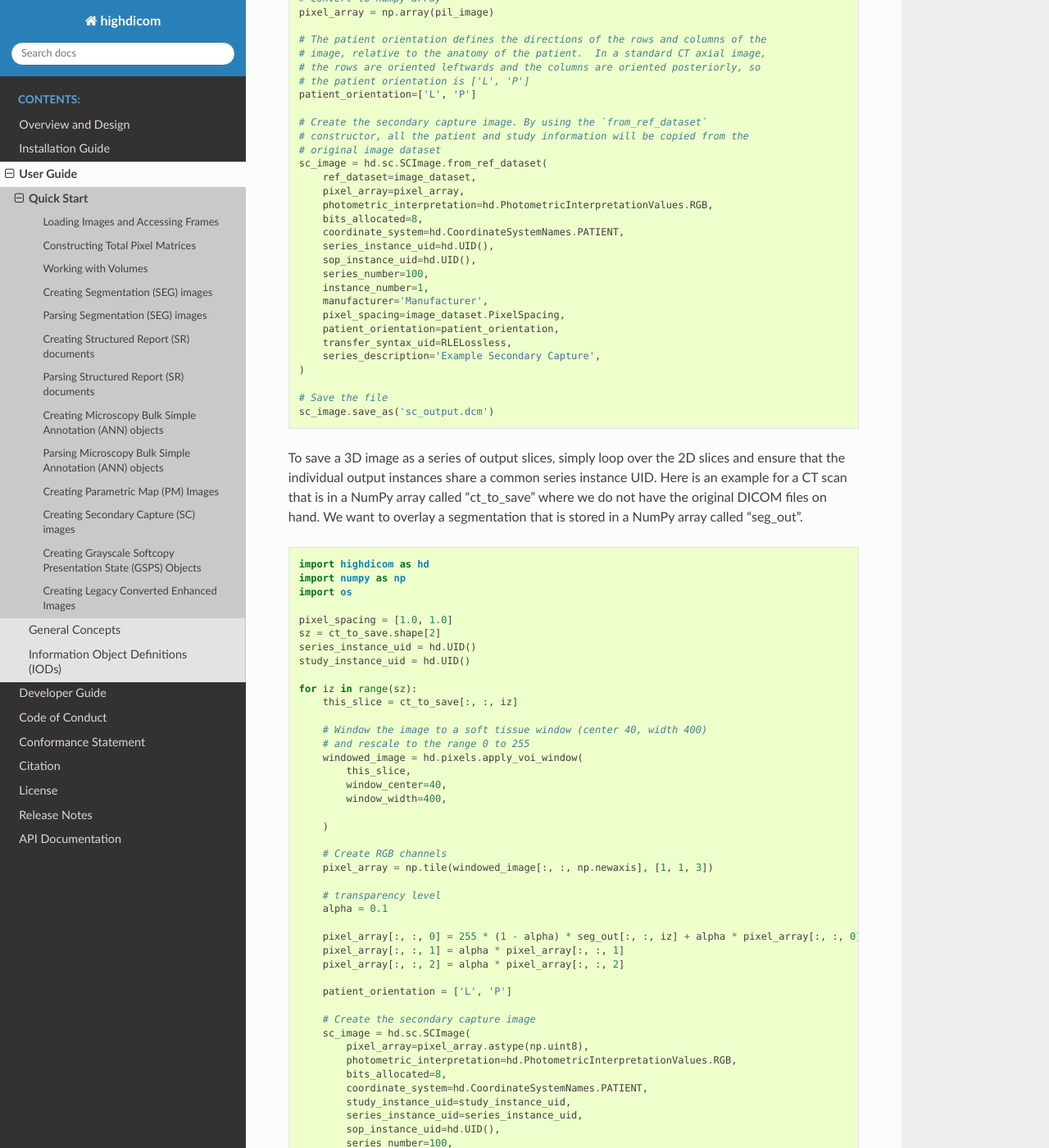
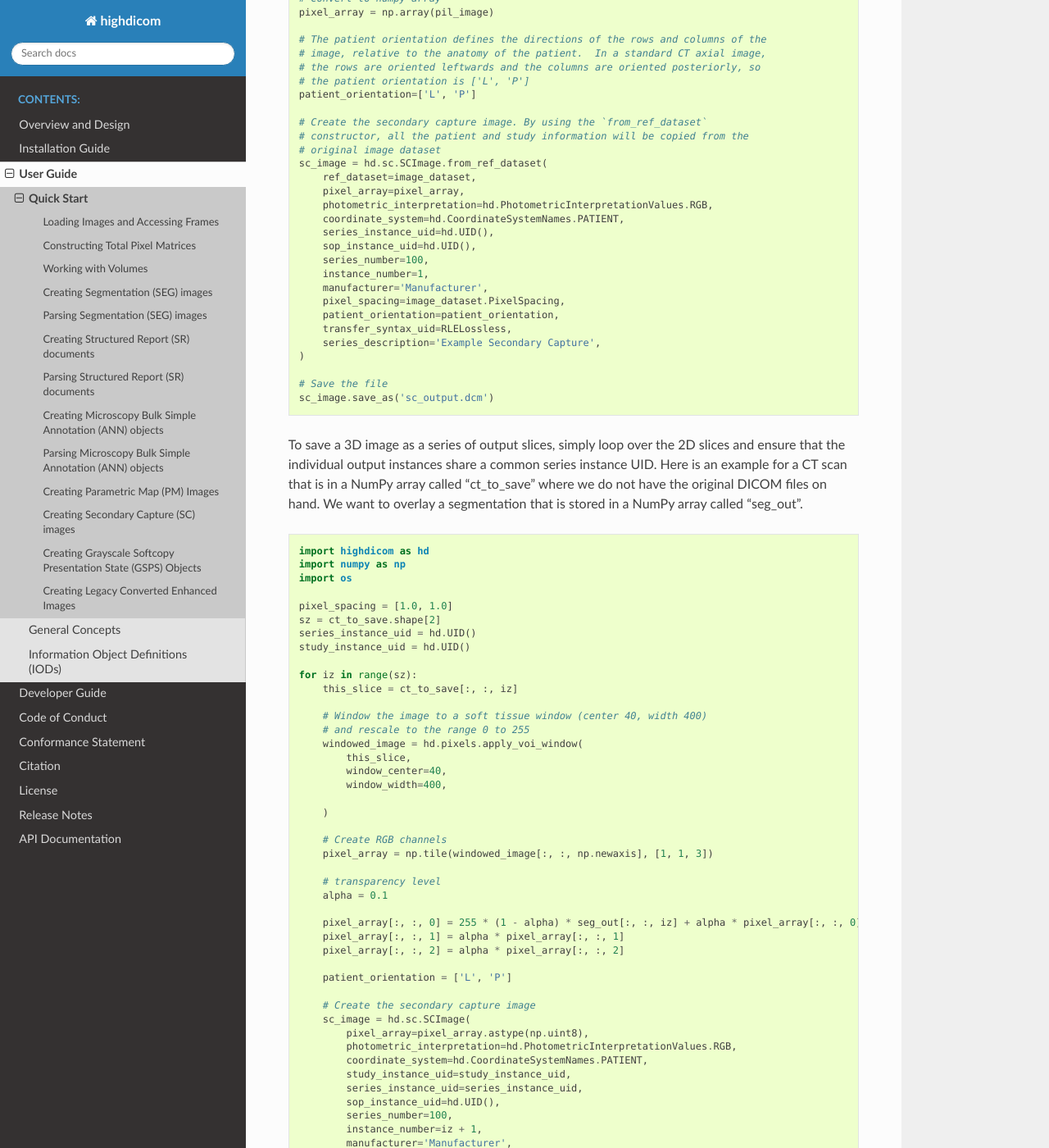
Before and after one commit to ImagingDataCommons/highdicom, a Sphinx documentation site: the page built from docs/quickstart.rst, in a window 1280 px wide and 1400 px high, scrolled down 15547 px. Shown: the whole window at 82% size. Built offline with Sphinx 7.4.7 and the Read the Docs theme 3.1.0, drawn with Linux system fonts in a browser that asks for light colours.

Commit message:
Remove bits_allocated from quickstart

```diff
--- a/docs/quickstart.rst
+++ b/docs/quickstart.rst
@@ -936,7 +936,6 @@ labeled bounding box region drawn over a CT image.
         ref_dataset=image_dataset,
         pixel_array=pixel_array,
         photometric_interpretation=hd.PhotometricInterpretationValues.RGB,
-        bits_allocated=8,
         coordinate_system=hd.CoordinateSystemNames.PATIENT,
         series_instance_uid=hd.UID(),
         sop_instance_uid=hd.UID(),
@@ -998,7 +997,6 @@ overlay a segmentation that is stored in a NumPy array called "seg_out".
         sc_image = hd.sc.SCImage(
             pixel_array=pixel_array.astype(np.uint8),
             photometric_interpretation=hd.PhotometricInterpretationValues.RGB,
-            bits_allocated=8,
             coordinate_system=hd.CoordinateSystemNames.PATIENT,
             study_instance_uid=study_instance_uid,
             series_instance_uid=series_instance_uid,
```
